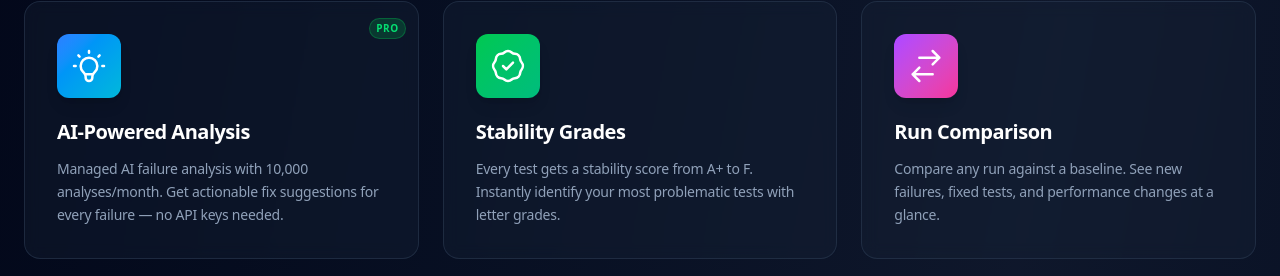
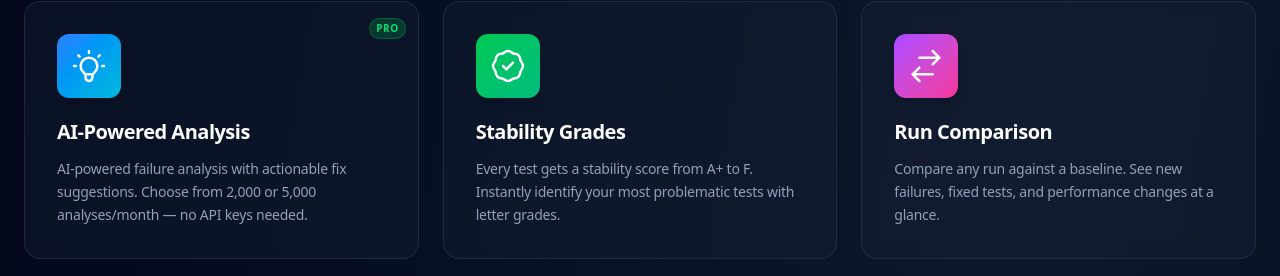
Before and after one commit to qa-gary-parker/stagewright, a React (Vite) app: page / in a window 1280 px wide. Shown: the part 1188-1464 px from the top of the page. Built offline with nearby package versions, Linux system fonts and the light colour scheme.

Commit message:
feat: split pricing into Starter (£5/2K) and Pro (£9/5K) tiers
AI failure analysis is the primary selling point. Two clear paid
tiers with AI quota callouts, Cloud moved to coming-soon banner.
Rate limit updated to 5,000 (Pro max).

```diff
--- a/api/ai/analyze.ts
+++ b/api/ai/analyze.ts
@@ -50,7 +50,7 @@ function getRatelimit(): Ratelimit {
       url: process.env.UPSTASH_REDIS_REST_URL!,
       token: process.env.UPSTASH_REDIS_REST_TOKEN!,
     }),
-    limiter: Ratelimit.slidingWindow(10000, '30d'),
+    limiter: Ratelimit.slidingWindow(5000, '30d'),
     prefix: 'ai',
   });
 }
@@ -81,7 +81,7 @@ export default async function handler(req: VercelRequest, res: VercelResponse) {
 
   if (!success) {
     return res.status(429).json({
-      error: 'Rate limit exceeded (10,000 analyses per 30 days)',
+      error: 'Rate limit exceeded',
       resetAt: new Date(reset).toISOString(),
     });
   }
--- a/src/components/Features.tsx
+++ b/src/components/Features.tsx
@@ -82,7 +82,7 @@ const features: Feature[] = [
   {
     icon: Icons.ai,
     title: 'AI-Powered Analysis',
-    description: 'Managed AI failure analysis with 10,000 analyses/month. Get actionable fix suggestions for every failure — no API keys needed.',
+    description: 'AI-powered failure analysis with actionable fix suggestions. Choose from 2,000 or 5,000 analyses/month — no API keys needed.',
     color: 'from-blue-500 to-cyan-500',
     pro: true,
   },
--- a/src/components/Pricing.tsx
+++ b/src/components/Pricing.tsx
@@ -1,18 +1,16 @@
 import { motion } from 'framer-motion';
-import { useState } from 'react';
 import { Link } from 'react-router-dom';
 
 const CHECKOUT_URLS = {
-  monthly: 'https://stagewright.lemonsqueezy.com/checkout/buy/f221d597-70cb-4045-8072-f8cd253c7a71',
-  yearly: 'https://stagewright.lemonsqueezy.com/checkout/buy/7aa017e1-7107-4108-83f1-1ae8289d62d8',
+  starter: 'https://stagewright.lemonsqueezy.com/checkout/buy/STARTER_PRODUCT_ID',
+  pro: 'https://stagewright.lemonsqueezy.com/checkout/buy/f221d597-70cb-4045-8072-f8cd253c7a71',
 };
 
 const tiers = [
   {
     name: 'Local',
     badge: 'Free',
-    monthlyPrice: 0,
-    yearlyPrice: 0,
+    price: 0,
     description: 'Beautiful test reporting, forever free.',
     cta: 'npm install',
     ctaHref: 'https://www.npmjs.com/package/playwright-smart-reporter',
@@ -32,57 +30,49 @@ const tiers = [
     ],
   },
   {
+    name: 'Starter',
+    badge: '',
+    price: 5,
+    description: 'AI-powered failure analysis for small teams.',
+    cta: 'Get Starter',
+    ctaHref: CHECKOUT_URLS.starter,
+    delivery: 'License key (same npm package)',
+    highlighted: false,
+    comingSoon: false,
+    aiQuota: '2,000',
+    features: [
+      'Everything in Local, plus:',
+      '2,000 AI analyses / month',
+      '6 additional Pro themes',
+      'Executive PDF export (3 variants)',
+      'JSON + JUnit export',
+      'Quality gates',
+      'Flaky test quarantine',
+      'Custom report branding',
+    ],
+  },
+  {
     name: 'Pro',
-    badge: 'Recommended',
-    monthlyPrice: 9,
-    yearlyPrice: 84,
-    description: 'Premium themes, PDF exports, and quality gates.',
-    cta: 'Get Pro License',
-    ctaHref: CHECKOUT_URLS.monthly,
+    badge: 'Best Value',
+    price: 9,
+    description: 'More AI power, full customisation, priority support.',
+    cta: 'Get Pro',
+    ctaHref: CHECKOUT_URLS.pro,
     delivery: 'License key (same npm package)',
     highlighted: true,
     comingSoon: false,
+    aiQuota: '5,000',
     features: [
-      'Everything in Local, plus:',
-      'AI failure analysis (managed, 10,000/month)',
-      '6 additional Pro themes (ocean, sunset, dracula, cyberpunk, forest, rose)',
-      'Executive PDF export (3 themed variants)',
+      'Everything in Starter, plus:',
+      '5,000 AI analyses / month',
+      'Custom theme colors (primary, accent, success, error, warning)',
       'PDF style picker modal',
-      'JSON + JUnit export',
-      'Quality gates (fail builds on thresholds)',
-      'Flaky test quarantine',
-      'Custom report branding (title + footer)',
-      'Custom theme colors (primary, accent, success, error, warning)',
       'Priority support',
-    ],
-  },
-  {
-    name: 'Cloud',
-    badge: 'Coming Soon',
-    monthlyPrice: null,
-    yearlyPrice: null,
-    description: 'Hosted dashboard for your whole team.',
-    cta: 'Coming Soon',
-    ctaHref: '',
-    delivery: 'Hosted platform',
-    highlighted: false,
-    comingSoon: true,
-    features: [
-      'Everything in Pro, plus:',
-      'Cloud-hosted dashboard',
-      'Team-wide test analytics',
-      'Multi-project views',
-      'GitHub PR comments',
-      'Slack & Teams alerts',
-      'SSO / team management',
-      'Data retention + history',
     ],
   },
 ];
 
 export default function Pricing() {
-  const [yearly, setYearly] = useState(false);
-
   return (
     <div id="pricing" className="relative py-24 px-6 scroll-mt-20">
       <div className="max-w-7xl mx-auto">
@@ -97,35 +87,8 @@ export default function Pricing() {
             Simple, Transparent Pricing
           </h2>
           <p className="text-base sm:text-lg text-slate-400 max-w-2xl mx-auto px-2 mb-8">
-            Start free. Upgrade when you need Pro-level reporting.
+            Start free. Add AI-powered failure analysis when you need it.
           </p>
-
-          {/* Monthly / Yearly Toggle */}
-          <div className="inline-flex items-center gap-3 bg-slate-800/50 rounded-full p-1.5 border border-slate-700">
-            <button
-              onClick={() => setYearly(false)}
-              className={`px-4 py-2 rounded-full text-sm font-medium transition-all ${
-                !yearly
-                  ? 'bg-green-600 text-white shadow-lg'
-                  : 'text-slate-400 hover:text-white'
-              }`}
-            >
-              Monthly
-            </button>
-            <button
-              onClick={() => setYearly(true)}
-              className={`px-4 py-2 rounded-full text-sm font-medium transition-all flex items-center gap-2 ${
-                yearly
-                  ? 'bg-green-600 text-white shadow-lg'
-                  : 'text-slate-400 hover:text-white'
-              }`}
-            >
-              Yearly
-              <span className="px-2 py-0.5 bg-green-500/20 text-green-400 text-xs rounded-full border border-green-500/30">
-                Save 22%
-              </span>
-            </button>
-          </div>
         </motion.div>
 
         {/* Pricing Cards */}
@@ -140,22 +103,15 @@ export default function Pricing() {
               className={`relative rounded-2xl p-6 sm:p-8 flex flex-col ${
                 tier.highlighted
                   ? 'bg-slate-800/50 border-2 border-green-500/60 shadow-lg shadow-green-500/10 md:-mt-4 md:mb-[-16px]'
-                  : tier.comingSoon
-                    ? 'bg-slate-800/30 border-2 border-dashed border-slate-600'
                   : 'bg-slate-800/30 border border-slate-700'
               }`}
             >
               {/* Badge */}
-              {tier.highlighted && (
+              {tier.badge && (
                 <div className="absolute -top-3.5 left-1/2 -translate-x-1/2">
-                  <span className="px-4 py-1.5 bg-green-600 text-white text-xs font-bold rounded-full uppercase tracking-wider shadow-lg">
-                    {tier.badge}
-                  </span>
-                </div>
-              )}
-              {tier.comingSoon && (
-                <div className="absolute -top-3.5 left-1/2 -translate-x-1/2">
-                  <span className="px-4 py-1.5 bg-slate-600 text-slate-200 text-xs font-bold rounded-full uppercase tracking-wider">
+                  <span className={`px-4 py-1.5 text-white text-xs font-bold rounded-full uppercase tracking-wider shadow-lg ${
+                    tier.highlighted ? 'bg-green-600' : 'bg-slate-600'
+                  }`}>
                     {tier.badge}
                   </span>
                 </div>
@@ -169,41 +125,33 @@ export default function Pricing() {
 
               {/* Price */}
               <div className="mb-6">
-                {tier.monthlyPrice === 0 ? (
+                {tier.price === 0 ? (
                   <div className="flex items-baseline gap-1">
                     <span className="text-4xl font-bold text-white">Free</span>
                     <span className="text-slate-400 text-sm">forever</span>
                   </div>
-                ) : tier.monthlyPrice !== null ? (
-                  <div className="flex items-baseline gap-1">
-                    <span className="text-4xl font-bold text-white">
-                      £{yearly ? Math.round(tier.yearlyPrice! / 12) : tier.monthlyPrice}
-                    </span>
-                    <span className="text-slate-400 text-sm">/mo</span>
-                    {yearly && (
-                      <span className="text-slate-500 text-sm ml-2">
-                        (£{tier.yearlyPrice}/yr)
-                      </span>
-                    )}
-                  </div>
                 ) : (
                   <div className="flex items-baseline gap-1">
-                    <span className="text-4xl font-bold text-slate-500">TBD</span>
+                    <span className="text-4xl font-bold text-white">£{tier.price}</span>
+                    <span className="text-slate-400 text-sm">/mo</span>
                   </div>
                 )}
                 <div className="text-slate-500 text-xs mt-2">{tier.delivery}</div>
               </div>
 
+              {/* AI Quota callout */}
+              {'aiQuota' in tier && tier.aiQuota && (
+                <div className="mb-6 p-3 rounded-lg bg-blue-500/10 border border-blue-500/20">
+                  <div className="text-blue-400 font-bold text-lg">{tier.aiQuota}</div>
+                  <div className="text-blue-300/70 text-xs">AI analyses per month</div>
+                </div>
+              )}
+
               {/* CTA */}
-              {tier.comingSoon ? (
-                <div className="block w-full text-center py-3 rounded-xl font-semibold text-sm mb-8 bg-slate-700/50 text-slate-400 cursor-default">
-                  Coming Soon
-                </div>
-              ) : (
               <a
-                  href={tier.highlighted ? (yearly ? CHECKOUT_URLS.yearly : CHECKOUT_URLS.monthly) : tier.ctaHref}
-                  target={tier.highlighted ? '_blank' : undefined}
-                  rel={tier.highlighted ? 'noopener noreferrer' : undefined}
+                href={tier.ctaHref}
+                target={tier.price > 0 ? '_blank' : undefined}
+                rel={tier.price > 0 ? 'noopener noreferrer' : undefined}
                 className={`block w-full text-center py-3 rounded-xl font-semibold text-sm transition-all mb-8 ${
                   tier.highlighted
                     ? 'bg-green-600 hover:bg-green-500 text-white shadow-lg shadow-green-500/25 hover:shadow-green-500/40'
@@ -216,10 +164,9 @@ export default function Pricing() {
                   tier.cta
                 )}
               </a>
-              )}
 
               {/* Pro features link */}
-              {tier.highlighted && (
+              {tier.price > 0 && (
                 <div className="mb-6 text-center">
                   <Link
                     to="/docs/pro-themes"
@@ -245,7 +192,7 @@ export default function Pricing() {
                       </>
                     ) : (
                       <>
-                        <span className={`mt-0.5 shrink-0 ${tier.highlighted ? 'text-green-400' : 'text-slate-500'}`}>
+                        <span className={`mt-0.5 shrink-0 ${tier.highlighted || tier.price > 0 ? 'text-green-400' : 'text-slate-500'}`}>
                           <svg className="w-4 h-4" fill="none" viewBox="0 0 24 24" stroke="currentColor">
                             <path strokeLinecap="round" strokeLinejoin="round" strokeWidth={2} d="M5 13l4 4L19 7" />
                           </svg>
@@ -259,6 +206,23 @@ export default function Pricing() {
             </motion.div>
           ))}
         </div>
+
+        {/* Cloud coming soon banner */}
+        <motion.div
+          initial={{ opacity: 0, y: 20 }}
+          whileInView={{ opacity: 1, y: 0 }}
+          viewport={{ once: true }}
+          transition={{ duration: 0.5, delay: 0.4 }}
+          className="mt-12 rounded-2xl p-6 sm:p-8 bg-slate-800/30 border-2 border-dashed border-slate-600 text-center"
+        >
+          <span className="inline-block px-4 py-1.5 bg-slate-600 text-slate-200 text-xs font-bold rounded-full uppercase tracking-wider mb-4">
+            Coming Soon
+          </span>
+          <h3 className="text-xl font-bold text-white mb-2">Cloud</h3>
+          <p className="text-slate-400 text-sm max-w-lg mx-auto">
+            Hosted dashboard for your whole team — multi-project views, GitHub PR comments, Slack alerts, SSO, and more.
+          </p>
+        </motion.div>
       </div>
     </div>
   );
--- a/src/docs/content/ai-analysis.ts
+++ b/src/docs/content/ai-analysis.ts
@@ -28,7 +28,7 @@ npx playwright test`,
       },
       note: {
         type: 'info',
-        content: 'Each Pro organization gets 10,000 AI analyses per month. Analysis is powered by GPT-4o-mini via the StageWright managed proxy.',
+        content: 'Starter plans include 2,000 AI analyses per month. Pro plans include 5,000. Analysis is powered by GPT-4o-mini via the StageWright managed proxy.',
       },
     },
     {
```
Also changed, not shown: src/docs/content/pro-ai-config.ts (+4 -4 lines). Lines whose indentation alone changed are shown as unchanged.
